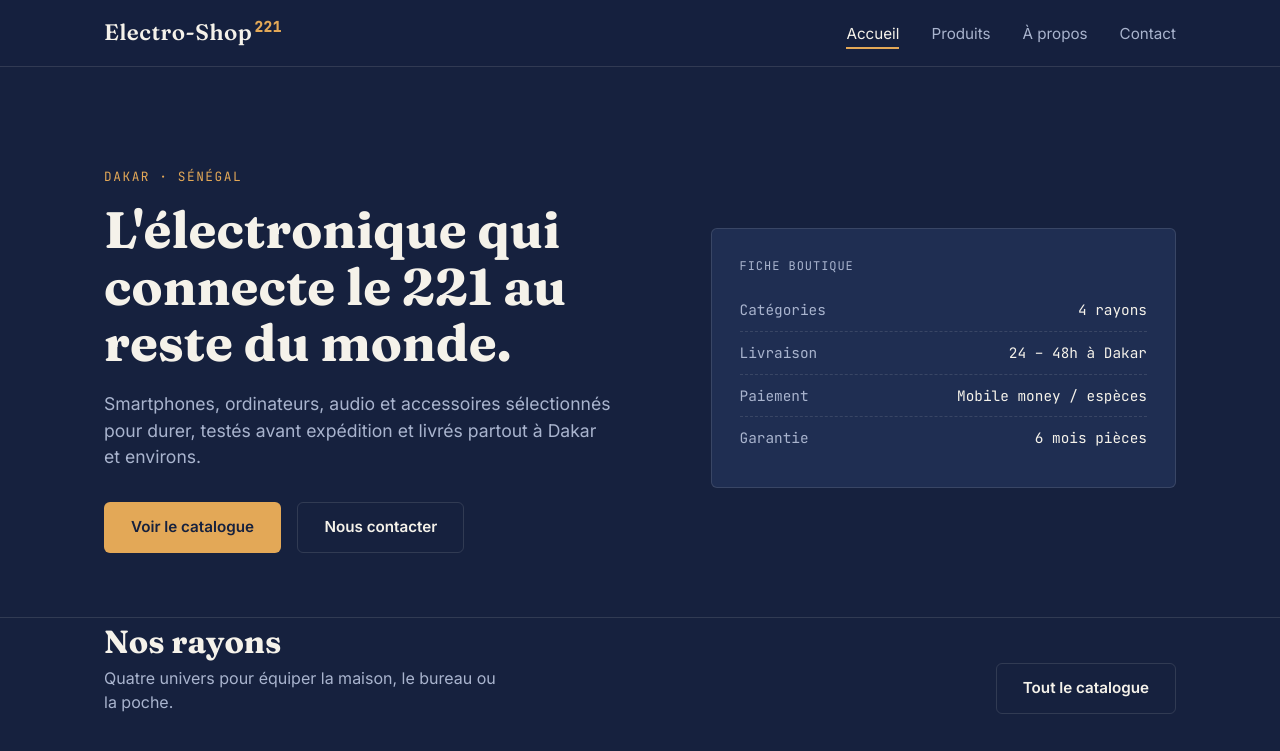
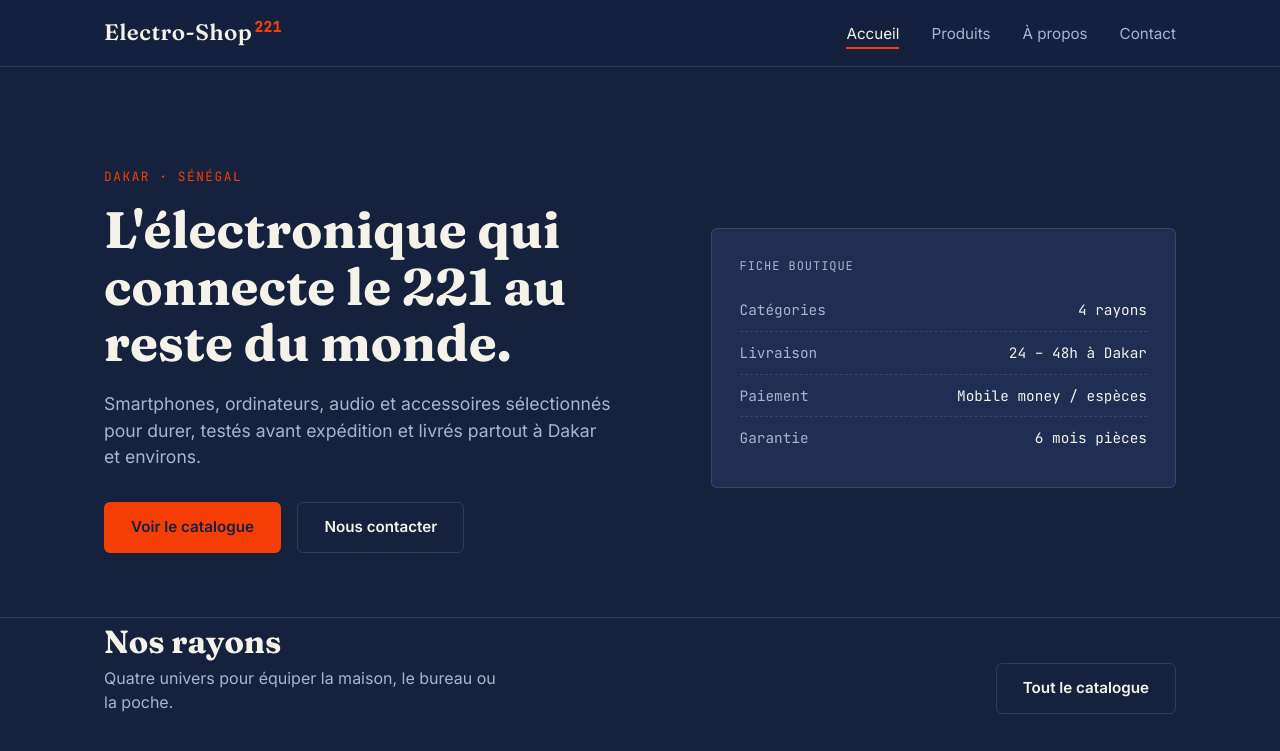
Before and after one commit to yannibinga74-bit/Electro-Shop-221, a plain HTML site: page index.html in a window 1280 px wide. Shown: the top 751 px of the page. Drawn offline with Linux system fonts and the light colour scheme.

Commit message:
modification de couleur

```diff
--- a/style.css
+++ b/style.css
@@ -3,7 +3,7 @@
   --bg: #16213E;
   --bg-panel: #1F2E52;
   --bg-panel-light: #29406e;
-  --gold: #E3A857;
+  --gold: #f53e06;
   --teal: #2FBF9F;
   --text: #F5F2EA;
   --text-muted: #A9B4CE;
```
